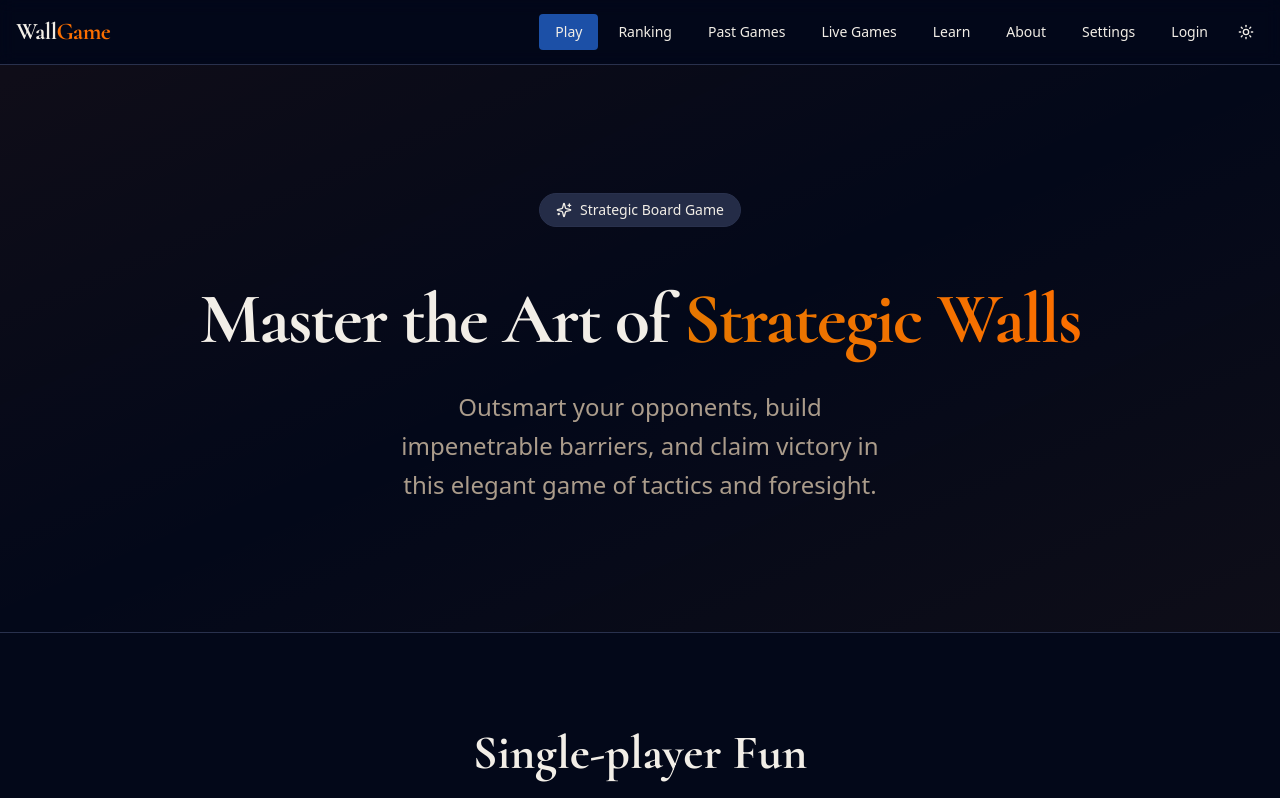
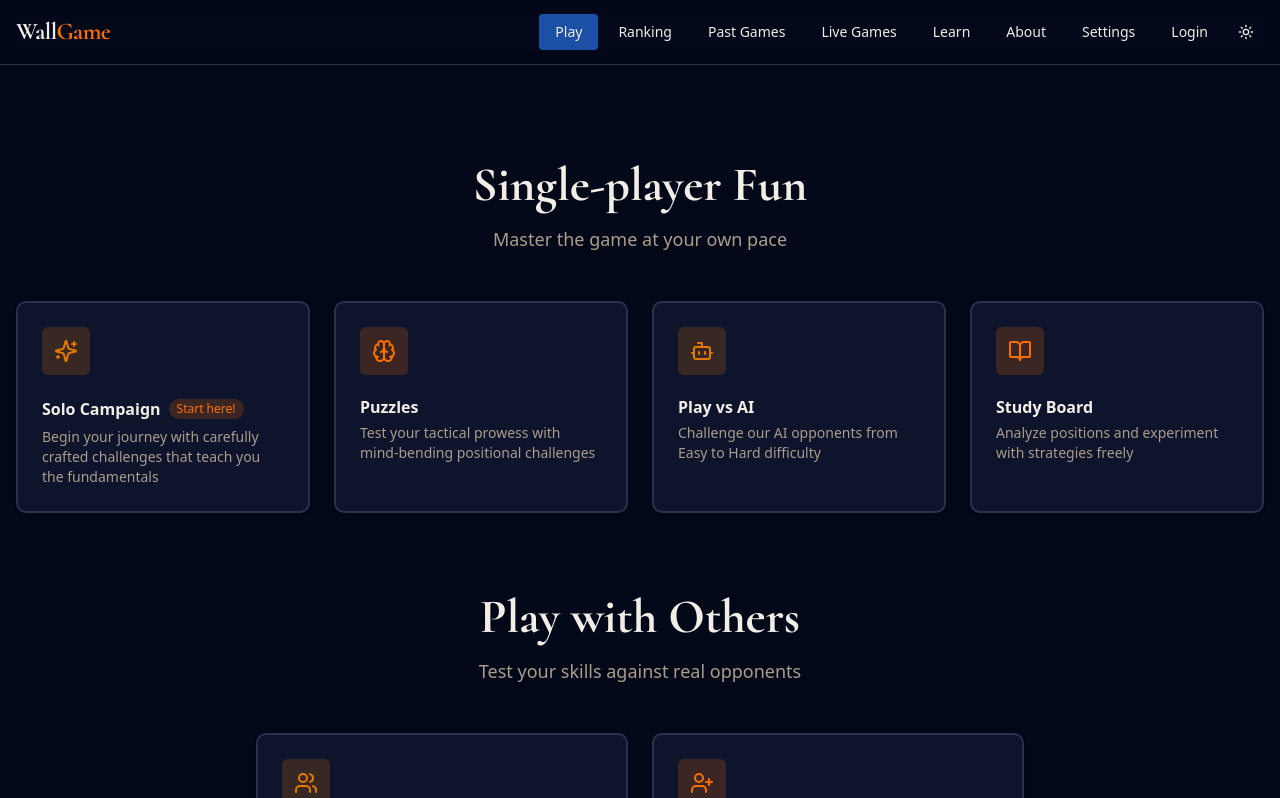
Before and after one commit to nmamano/wallgame, a React (Vite) app in the folder frontend/: page / in a window 1280 px wide. Shown: the top 798 px of the page. Built offline with nearby package versions, Linux system fonts and the light colour scheme; what hono would draw is missing.

Commit message:
Remove hero section

```diff
--- a/frontend/src/index.css
+++ b/frontend/src/index.css
@@ -128,36 +128,3 @@
     @apply bg-background text-foreground font-sans antialiased;
   }
 }
-
-/* Custom baroque texture effects */
-.engraving-texture {
-  position: relative;
-  overflow: hidden;
-}
-
-.engraving-texture::before {
-  content: '';
-  position: absolute;
-  inset: 0;
-  background-image:
-    repeating-linear-gradient(
-      0deg,
-      transparent,
-      transparent 2px,
-      rgba(0, 0, 0, 0.03) 2px,
-      rgba(0, 0, 0, 0.03) 4px
-    );
-  pointer-events: none;
-  z-index: 1;
-}
-
-.dark .engraving-texture::before {
-  background-image:
-    repeating-linear-gradient(
-      0deg,
-      transparent,
-      transparent 2px,
-      rgba(255, 255, 255, 0.02) 2px,
-      rgba(255, 255, 255, 0.02) 4px
-    );
-}
--- a/frontend/src/routes/index.tsx
+++ b/frontend/src/routes/index.tsx
@@ -17,35 +17,6 @@ export const Route = createFileRoute("/")({
 function Index() {
   return (
     <div className="min-h-screen bg-background">
-      {/* Hero Section */}
-      <section className="relative overflow-hidden border-b border-border">
-        <div className="absolute inset-0 engraving-texture" />
-        <div className="absolute inset-0 bg-gradient-to-br from-primary/5 via-transparent to-accent/5" />
-
-        <div className="container relative mx-auto px-4 py-20 md:py-32">
-          <div className="max-w-4xl mx-auto text-center space-y-8">
-            <div className="inline-block">
-              <div className="inline-flex items-center rounded-full border border-border bg-muted px-4 py-1.5 text-sm text-foreground mb-6">
-                <Sparkles className="h-4 w-4 mr-2" />
-                Strategic Board Game
-              </div>
-            </div>
-
-            <h1 className="font-serif text-5xl md:text-7xl font-bold tracking-tight text-balance text-foreground">
-              Master the Art of{" "}
-              <span className="bg-gradient-to-r from-accent to-primary bg-clip-text text-transparent">
-                Strategic Walls
-              </span>
-            </h1>
-
-            <p className="text-xl md:text-2xl text-muted-foreground max-w-2xl mx-auto text-balance leading-relaxed">
-              Outsmart your opponents, build impenetrable barriers, and claim
-              victory in this elegant game of tactics and foresight.
-            </p>
-          </div>
-        </div>
-      </section>
-
       <div className="container mx-auto px-4 py-16 md:py-24 space-y-20">
         {/* Single-player Fun */}
         <section>
```
